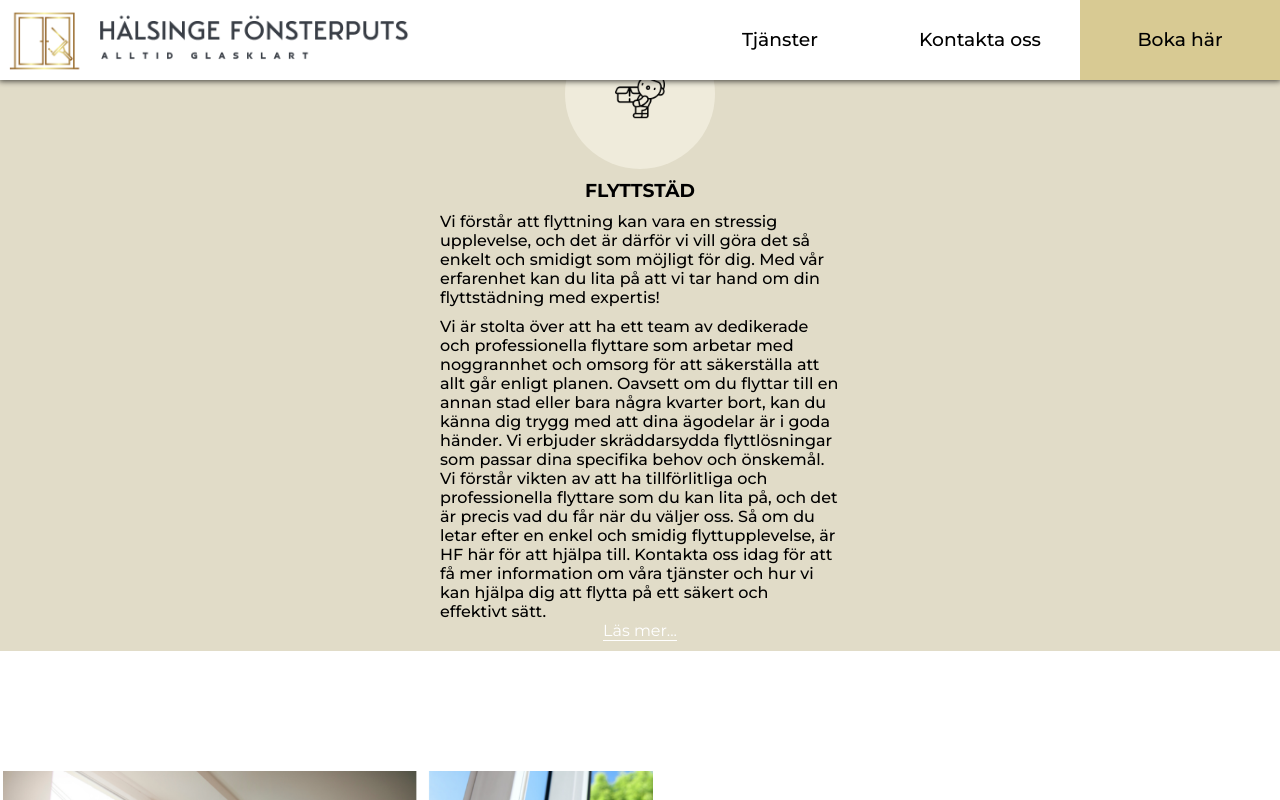
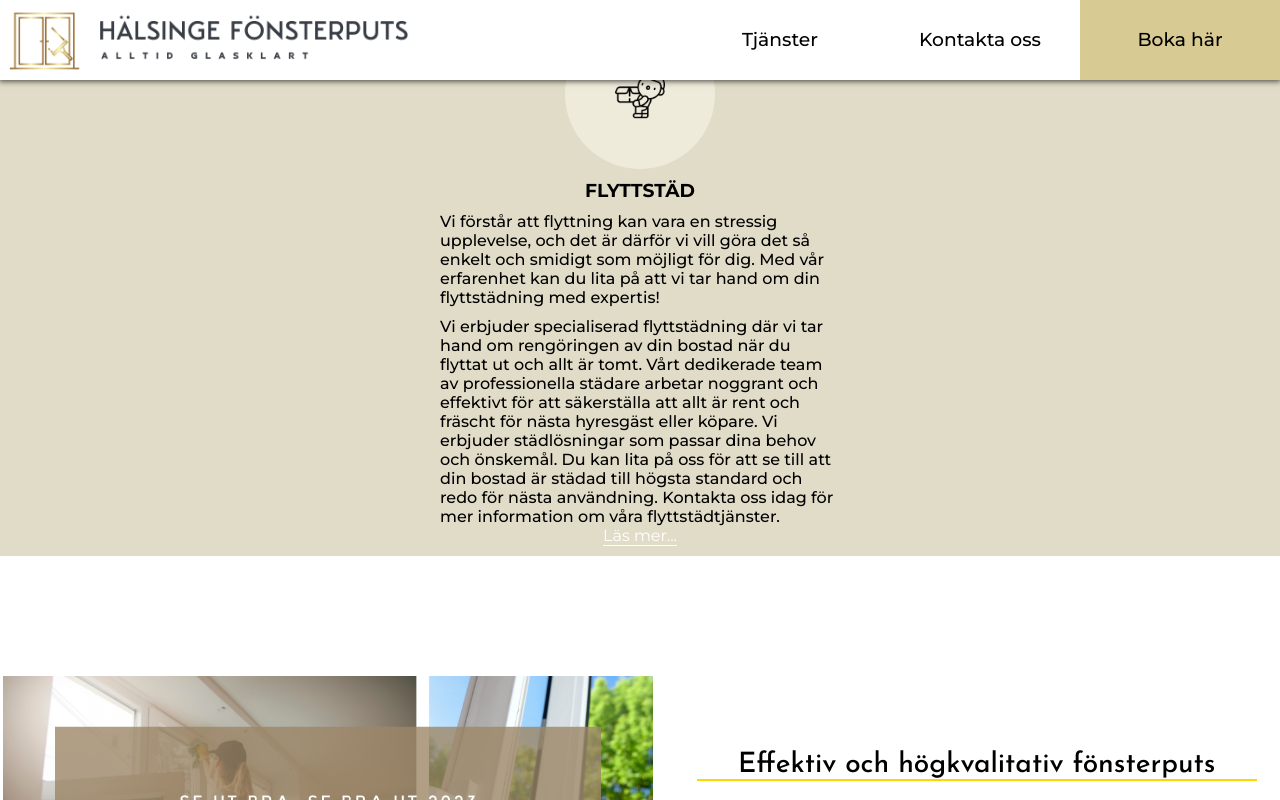
Before and after one commit to Vixilicious/H-lsinge-F-nsterputs-React-Next, a Next.js app: page / in a window 1280 px wide. Both pictures are taken after a click on the link "Läs mer...". Shown: the part 1376-2176 px from the top of the page. Built offline with nearby package versions, Linux system fonts and the light colour scheme.

Commit message:
New update

```diff
--- a/src/Components/LandingPage/LandingPage.jsx
+++ b/src/Components/LandingPage/LandingPage.jsx
@@ -14,6 +14,7 @@ const LandingPage = ({ aboutRef }) => {
             Välkommen till <br />
             <span>Hälsinge Fönsterputs!</span>
           </h1>
+          <h2 className={styles['h2']}>- Alltid glasklart! -</h2>
           <img
             className={styles['gold-line']}
             src='/assets/Images/gold-bar.png'
--- a/src/Components/LandingPage/LandingPage.module.css
+++ b/src/Components/LandingPage/LandingPage.module.css
@@ -20,6 +20,11 @@
 .h1 span {
   color: #d8ca93;
   text-shadow: -2px 3px 3px rgb(0, 0, 0);
+}
+
+.h2 {
+  font-weight: 500;
+  text-shadow: -1px 2px 2px rgb(0, 0, 0);
 }
 
 .lp-text-container {
--- a/src/Components/Navbar/Navbar.module.css
+++ b/src/Components/Navbar/Navbar.module.css
@@ -141,7 +141,7 @@
   .logoRes {
     position: absolute;
     width: 150px;
-    padding-top: 50%;
+    padding-top: 100%;
   }
 
   .contact-span {
--- a/src/Components/Tjanster/Tjanster.jsx
+++ b/src/Components/Tjanster/Tjanster.jsx
@@ -109,19 +109,15 @@ const Tjanster = forwardRef((props, ref) => {
             className={styles['card-p-more']}
             style={showMore[2] ? {} : { display: 'none' }}
           >
-            Vi är stolta över att ha ett team av dedikerade och
-            professionella flyttare som arbetar med noggrannhet och omsorg
-            för att säkerställa att allt går enligt planen. Oavsett om du
-            flyttar till en annan stad eller bara några kvarter bort, kan
-            du känna dig trygg med att dina ägodelar är i goda händer. Vi
-            erbjuder skräddarsydda flyttlösningar som passar dina specifika
-            behov och önskemål. Vi förstår vikten av att ha tillförlitliga
-            och professionella flyttare som du kan lita på, och det är
-            precis vad du får när du väljer oss. Så om du letar efter en
-            enkel och smidig flyttupplevelse, är HF här för att hjälpa
-            till. Kontakta oss idag för att få mer information om våra
-            tjänster och hur vi kan hjälpa dig att flytta på ett säkert och
-            effektivt sätt.
+            Vi erbjuder specialiserad flyttstädning där vi tar hand om
+            rengöringen av din bostad när du flyttat ut och allt är tomt.
+            Vårt dedikerade team av professionella städare arbetar noggrant
+            och effektivt för att säkerställa att allt är rent och fräscht
+            för nästa hyresgäst eller köpare. Vi erbjuder städlösningar som
+            passar dina behov och önskemål. Du kan lita på oss för att se
+            till att din bostad är städad till högsta standard och redo för
+            nästa användning. Kontakta oss idag för mer information om våra
+            flyttstädtjänster.
           </p>
           <div className={styles['card-btn-holder']}>
             <a
```
